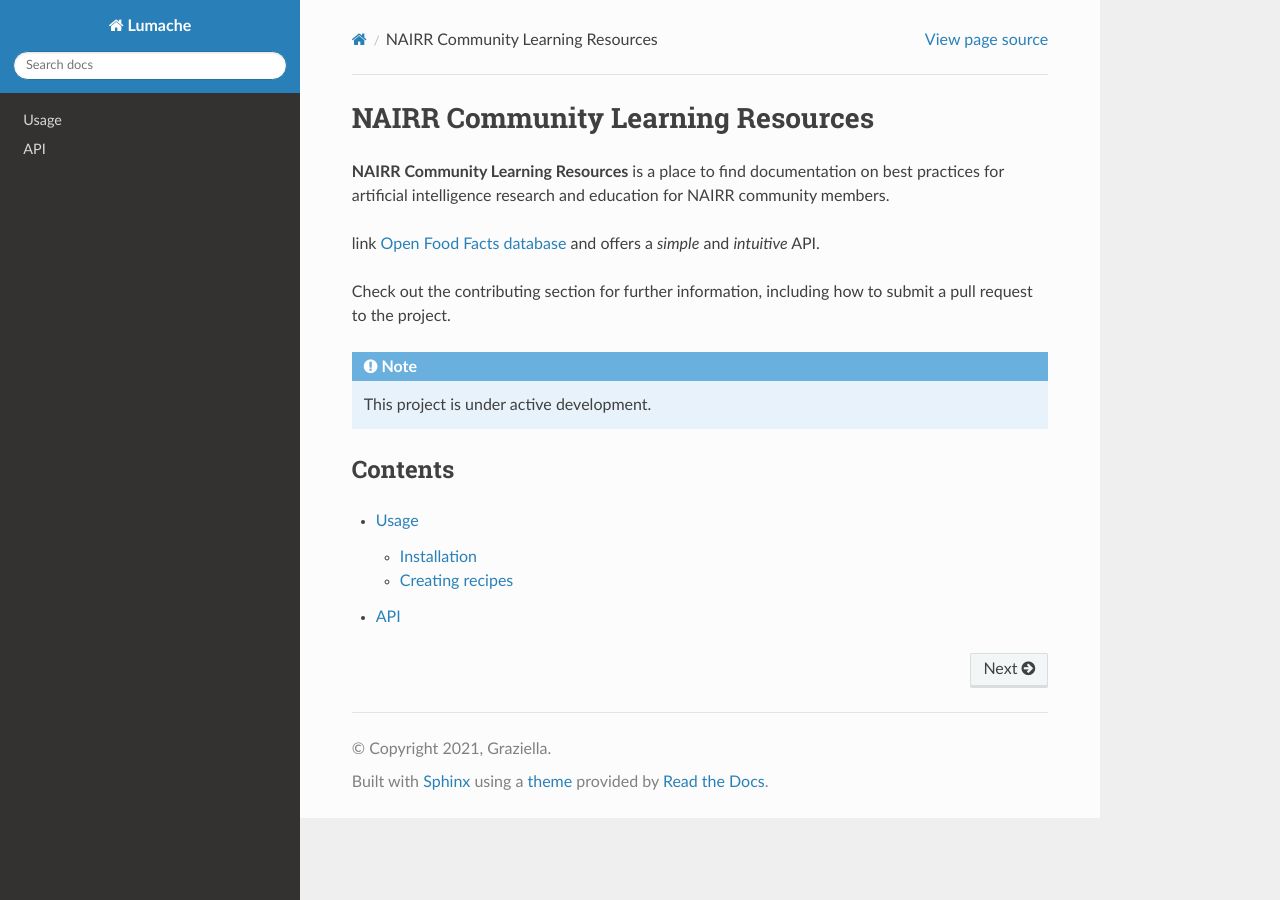
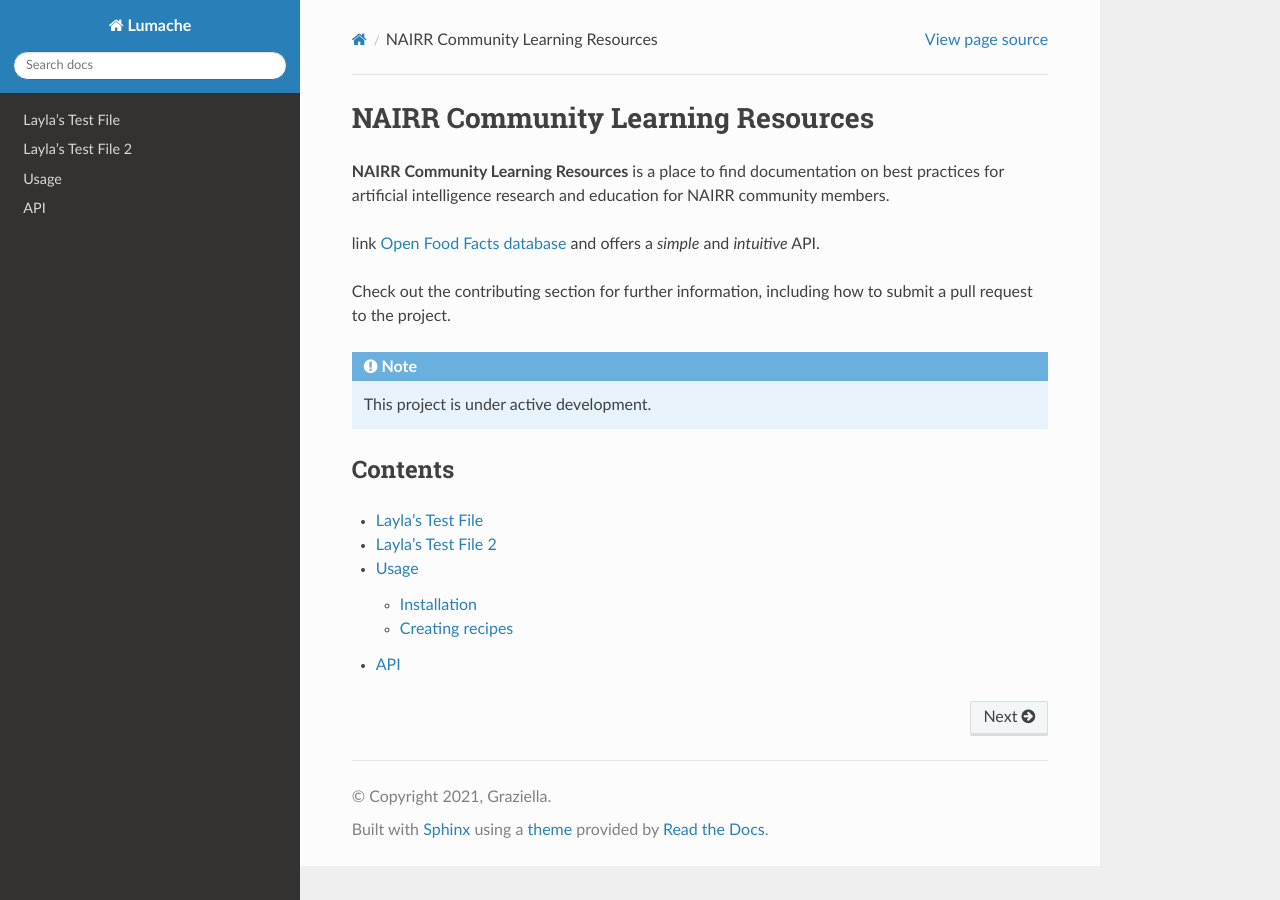
Before and after one commit to NAIRRProgram/nairr, a Sphinx documentation site: the page built from docs/source/index.rst, in a window 1280 px wide. Built offline with Sphinx 7.4.7 and the Read the Docs theme 3.1.0, drawn with Linux system fonts in a browser that asks for light colours; pages that are not in the unit, such as notebooks, are missing from menus.

Commit message:
adding test files

```diff
--- a/docs/source/index.rst
+++ b/docs/source/index.rst
@@ -22,5 +22,7 @@ Contents
 .. toctree::
 
    contributing
+   layla_test
+   layla_test2
    usage
    api
--- /dev/null
+++ b/docs/source/layla_test.rst
@@ -0,0 +1,3 @@
+Layla's Test File
+=====
+## Layla Test file
--- /dev/null
+++ b/docs/source/layla_test2.rst
@@ -0,0 +1,4 @@
+Layla's Test File 2
+=====
+
+## Help
```
Also changed, not shown: docs/source/usage.rst (line endings or trailing spaces).
